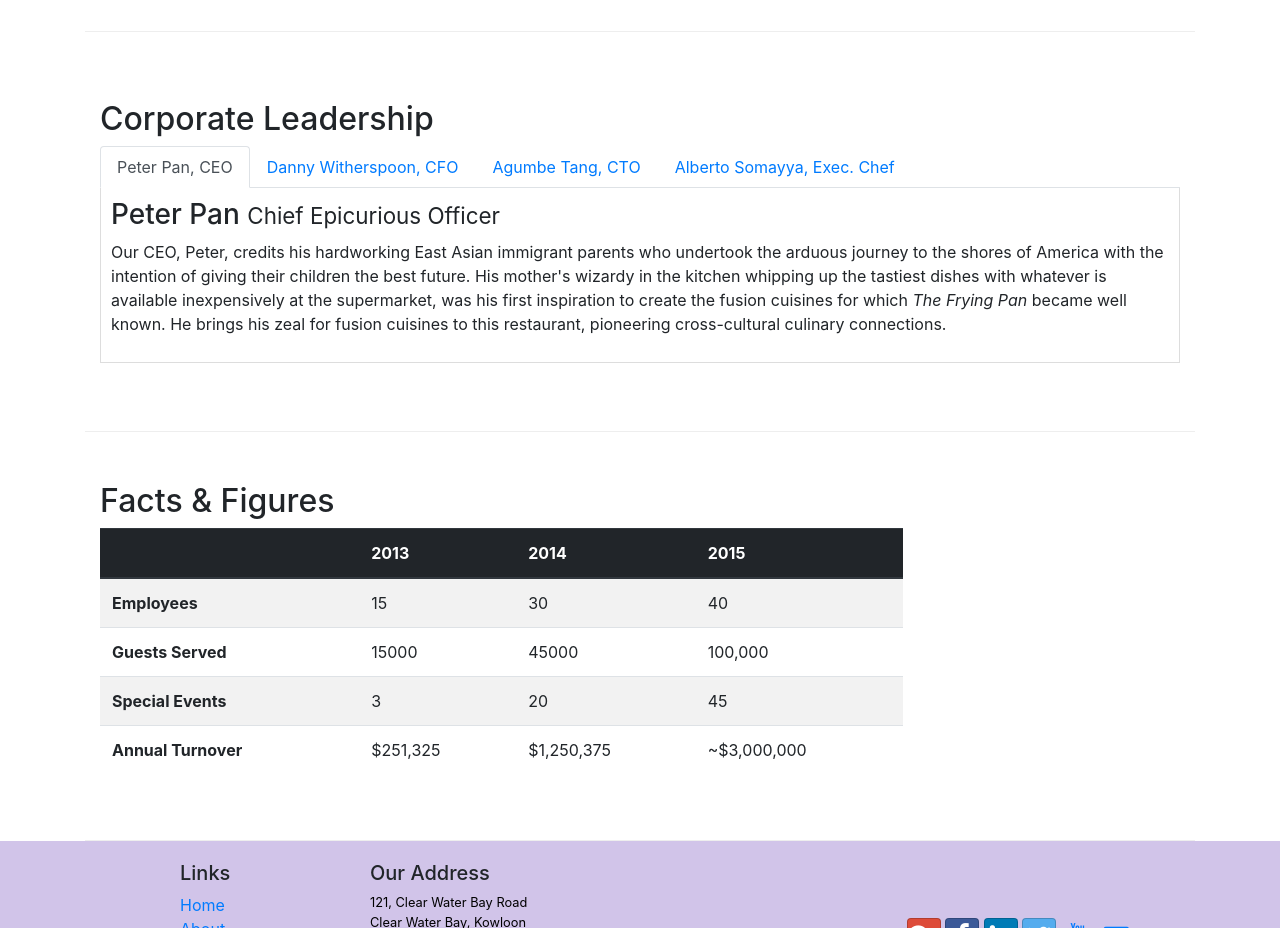
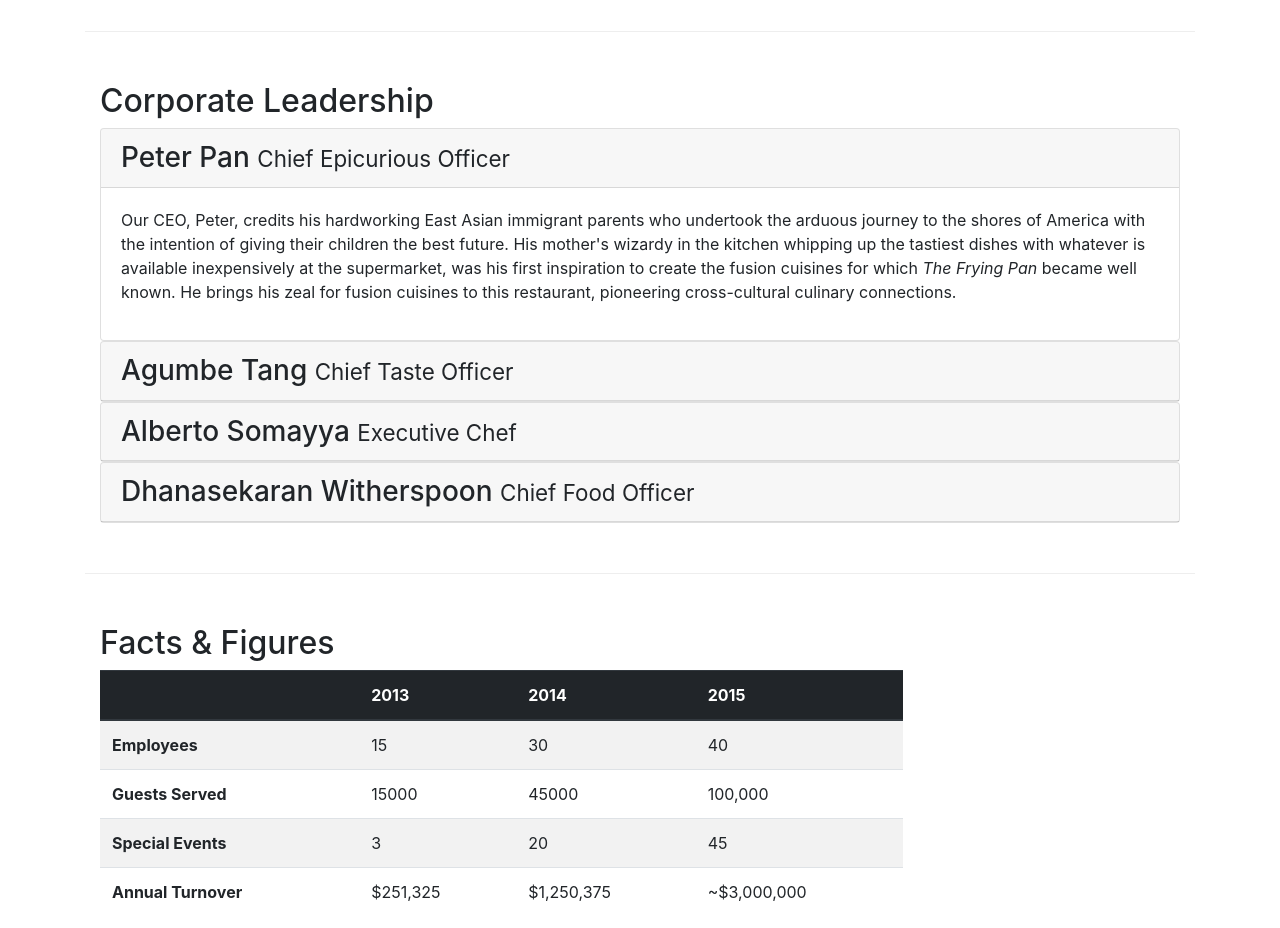
Before and after one commit to RamsesNtibu/Front-End-Bootstrap4, a website: page aboutus.html in a window 1280 px wide. Shown: the part 940-1868 px from the top of the page. Drawn offline with nearby package versions, Linux system fonts and the light colour scheme.

Commit message:
accordion completed on aboutus (#15)

```diff
--- a/aboutus.html
+++ b/aboutus.html
@@ -121,62 +121,79 @@
       <div class="row row-content align-items-center">
         <div class="col">
           <h2>Corporate Leadership</h2>
-          <ul class="nav nav-tabs">
-            <li class="nav-item">
-              <a class="nav-link active" href="#peter" role="tab" data-toggle="tab">Peter Pan, CEO</a>
-            </li>
-            <li class="nav-item">
-              <a class="nav-link" href="#danny" role="tab" data-toggle="tab">Danny Witherspoon, CFO</a>
-            </li>
-            <li class="nav-item">
-              <a class="nav-link" href="#agumbe" role="tab" data-toggle="tab">Agumbe Tang, CTO</a>
-            </li>
-            <li class="nav-item">
-              <a class="nav-link" href="#alberto" role="tab" data-toggle="tab">Alberto Somayya, Exec. Chef</a>
-            </li>
-          </ul>
-        <div class="tab-content">
-          <div role="tabpanel" class="tab-pane fade show active" id="peter">
-            <h3>Peter Pan <small>Chief Epicurious Officer</small></h3>
-            <p class="d-none d-sm-block">
-              Our CEO, Peter, credits his hardworking East Asian immigrant parents who undertook the arduous journey to the shores of America with the
-              intention of giving their children the best future. His mother's wizardy in the kitchen whipping up the tastiest dishes with whatever is
-              available inexpensively at the supermarket, was his first inspiration to create the fusion cuisines for which
-              <em>The Frying Pan</em> became well known. He brings his zeal for fusion cuisines to this restaurant, pioneering cross-cultural culinary
-              connections.
+          <div id="accordion">
+            <div class="card">
+              <div class="card-header" role="tab" id="peterhead">
+                <h3 class="mb-0">
+                  <a data-toggle="collapse" data-target="#peter"> Peter Pan <small>Chief Epicurious Officer</small> </a>
+                </h3>
+              </div>
+              <div role="tabpanel" class="collapse show" id="peter" data-parent="#accordion">
+                <div class="card-body">
+                  <p>
+                    Our CEO, Peter, credits his hardworking East Asian immigrant parents who undertook the arduous journey to the shores of America
+                    with the intention of giving their children the best future. His mother's wizardy in the kitchen whipping up the tastiest dishes
+                    with whatever is available inexpensively at the supermarket, was his first inspiration to create the fusion cuisines for which
+                    <em>The Frying Pan</em> became well known. He brings his zeal for fusion cuisines to this restaurant, pioneering cross-cultural
+                    culinary connections.
                   </p>
                 </div>
-          <div role="tabpanel" class="tab-pane fade" id="agumbe">
-            <h3>Agumbe Tang <small>Chief Taste Officer</small></h3>
-            <p class="d-none d-sm-block">
-              Blessed with the most discerning gustatory sense, Agumbe, our CTO, personally ensures that every dish that we serve meets his exacting
-              tastes. Our chefs dread the tongue lashing that ensues if their dish does not meet his exacting standards. He lives by his motto,
+              </div>
+            </div>
+            <div class="card">
+              <div class="card-header" role="tab" id="agumbehead">
+                <h3 class="mb-0">
+                  <a data-toggle="collapse" data-target="#agumbe"> Agumbe Tang <small>Chief Taste Officer</small> </a>
+                </h3>
+              </div>
+              <div role="tabpanel" class="collapse" id="agumbe" data-parent="#accordion">
+                <div class="card-body">
+                  <p>
+                    Blessed with the most discerning gustatory sense, Agumbe, our CTO, personally ensures that every dish that we serve meets his
+                    exacting tastes. Our chefs dread the tongue lashing that ensues if their dish does not meet his exacting standards. He lives by
+                    his motto,
                     <em>You click only if you survive my lick.</em>
                   </p>
                 </div>
-          <div role="tabpanel" class="tab-pane fade" id="alberto">
-            <h3>Alberto Somayya <small>Executive Chef</small></h3>
-            <p class="d-none d-sm-block">
-              Award winning three-star Michelin chef with wide International experience having worked closely with whos-who in the culinary world, he
-              specializes in creating mouthwatering Indo-Italian fusion experiences. He says,
+              </div>
+            </div>
+            <div class="card">
+              <div class="card-header" role="tab" id="albertohead">
+                <h3 class="mb-0">
+                  <a data-toggle="collapse" data-target="#alberto"> Alberto Somayya <small>Executive Chef</small></a>
+                </h3>
+              </div>
+              <div role="tabpanel" class="collapse" id="alberto" data-parent="#accordion">
+                <div class="card-body">
+                  <p>
+                    Award winning three-star Michelin chef with wide International experience having worked closely with whos-who in the culinary
+                    world, he specializes in creating mouthwatering Indo-Italian fusion experiences. He says,
                     <em>Put together the cuisines from the two craziest cultures, and you get a winning hit! Amma Mia!</em>
                   </p>
                 </div>
-          <div role="tabpanel" class="tab-pane fade" id="danny">
-            <h3>
-              Dhanasekaran Witherspoon
-              <small>Chief Food Officer</small>
+              </div>
+            </div>
+            <div class="card">
+              <div class="card-header" role="tab" id="dannyhead">
+                <h3 class="mb-0">
+                  <a data-toggle="collapse" data-target="#danny"> Dhanasekaran Witherspoon <small>Chief Food Officer</small></a>
                 </h3>
-            <p class="d-none d-sm-block">
+              </div>
+              <div role="tabpanel" class="collapse" id="danny" data-parent="#accordion">
+                <div class="card-body">
+                  <p>
                     Our CFO, Danny, as he is affectionately referred to by his colleagues, comes from a long established family tradition in farming and
-              produce. His experiences growing up on a farm in the Australian outback gave him great appreciation for varieties of food sources. As he
-              puts it in his own words,
+                    produce. His experiences growing up on a farm in the Australian outback gave him great appreciation for varieties of food sources.
+                    As he puts it in his own words,
                     <em>Everything that runs, wins, and everything that stays, pays!</em>
                   </p>
                 </div>
               </div>
             </div>
           </div>
+        </div>
+      </div>
+
       <div class="row row-content">
         <div class="col-12 col-sm-9">
           <h2>Facts &amp; Figures</h2>
```
Lines whose indentation alone changed are shown as unchanged.
